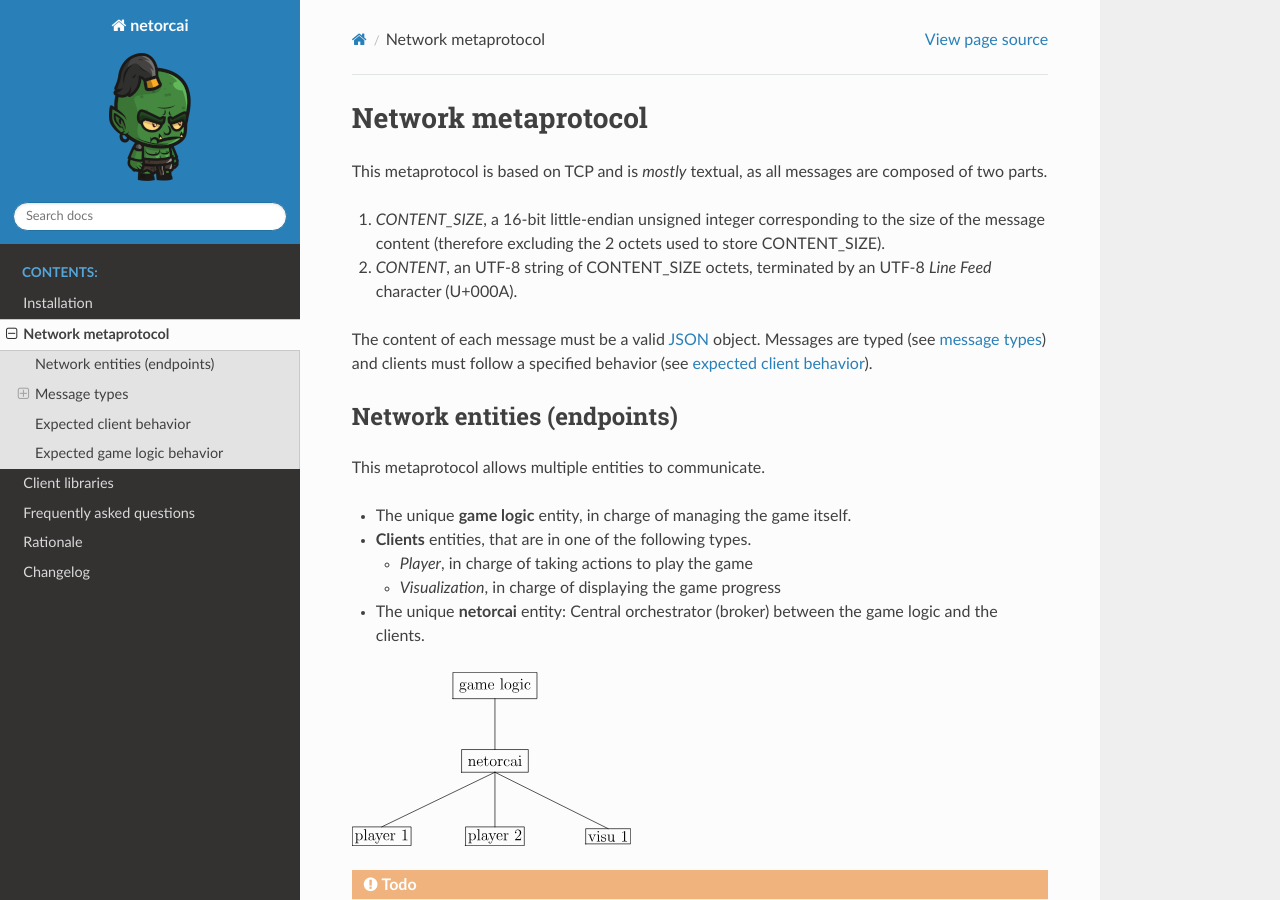
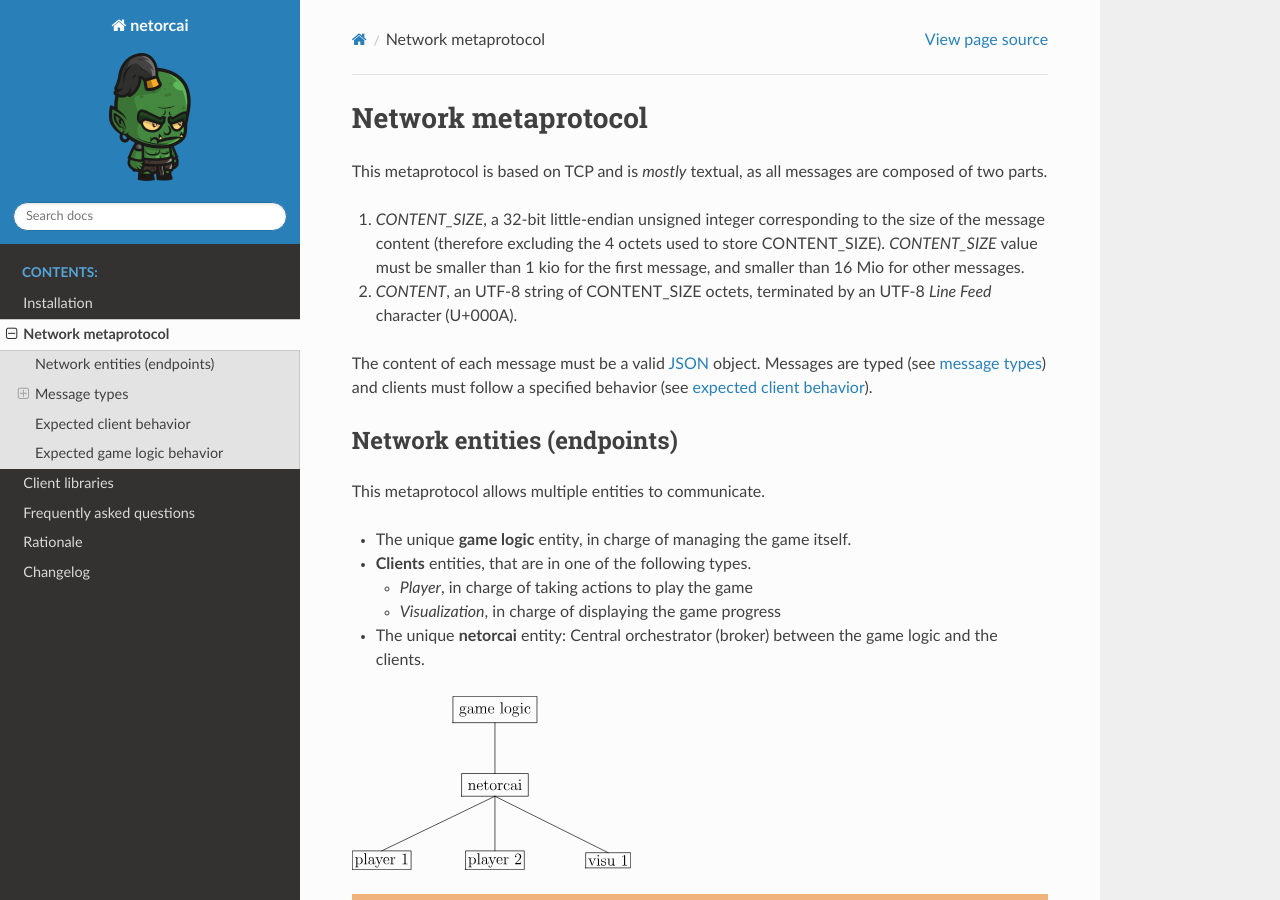
Before and after one commit to netorcai/netorcai, a Sphinx documentation site: the page built from docs/metaprotocol.rst, in a window 1280 px wide and 900 px high. Built offline with Sphinx 7.4.7 and the Read the Docs theme 2.0.0, drawn with Linux system fonts in a browser that asks for light colours.

Commit message:
[doc] message header: 16-bit -> 32-bit

```diff
--- a/docs/changelog.rst
+++ b/docs/changelog.rst
@@ -20,6 +20,9 @@
 Changed (breaks metaprotocol)
 ~~~~~~~~~~~~~~~~~~~~~~~~~~~~~
 
+- The `CONTENT_SIZE` message header is now 32-bit (was 16-bit).
+  `CONTENT_SIZE` value must be smaller than 1 kio for the first message,
+  and smaller than 16 Mio for other messages.
 - Protocol version handshake added in :ref:`proto_LOGIN` and :ref:`proto_LOGIN_ACK`.
   As a result, old clients will not be able to log in anymore because their metaprotocol version is unknown.
 
--- a/docs/metaprotocol.rst
+++ b/docs/metaprotocol.rst
@@ -6,15 +6,16 @@
 This metaprotocol is based on TCP and is *mostly* textual,
 as all messages are composed of two parts.
 
-1. `CONTENT_SIZE`, a 16-bit little-endian unsigned integer corresponding to
-   the size of the message content (therefore excluding the 2 octets used to store CONTENT_SIZE).
+1. `CONTENT_SIZE`, a 32-bit little-endian unsigned integer corresponding to
+   the size of the message content (therefore excluding the 4 octets used to store CONTENT_SIZE).
+   `CONTENT_SIZE` value must be smaller than 1 kio for the first message,
+   and smaller than 16 Mio for other messages.
 2. `CONTENT`, an UTF-8 string of CONTENT_SIZE octets, terminated by an UTF-8
    *Line Feed* character (U+000A).
 
 The content of each message must be a valid JSON_ object.
 Messages are typed (see `message types`_) and clients must follow a specified
 behavior (see `expected client behavior`_).
-
 
 Network entities (endpoints)
 ----------------------------
```
